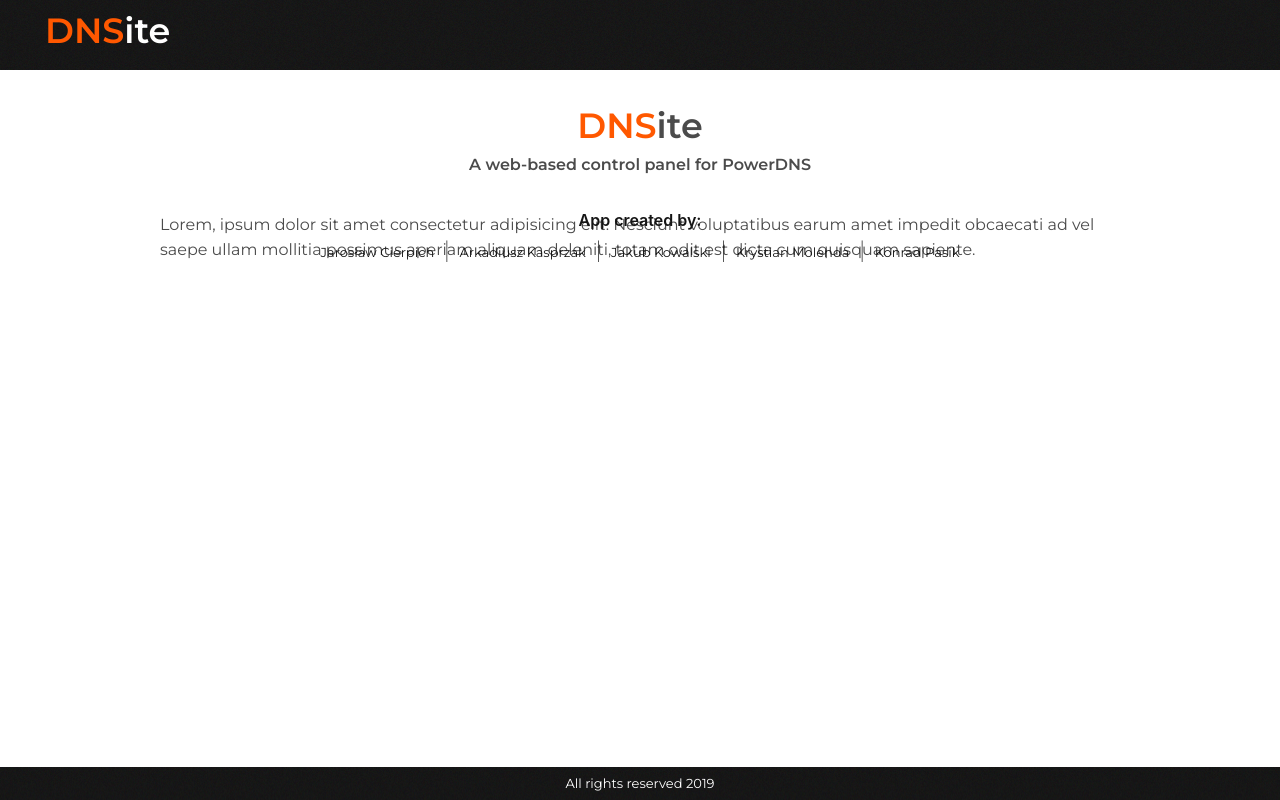
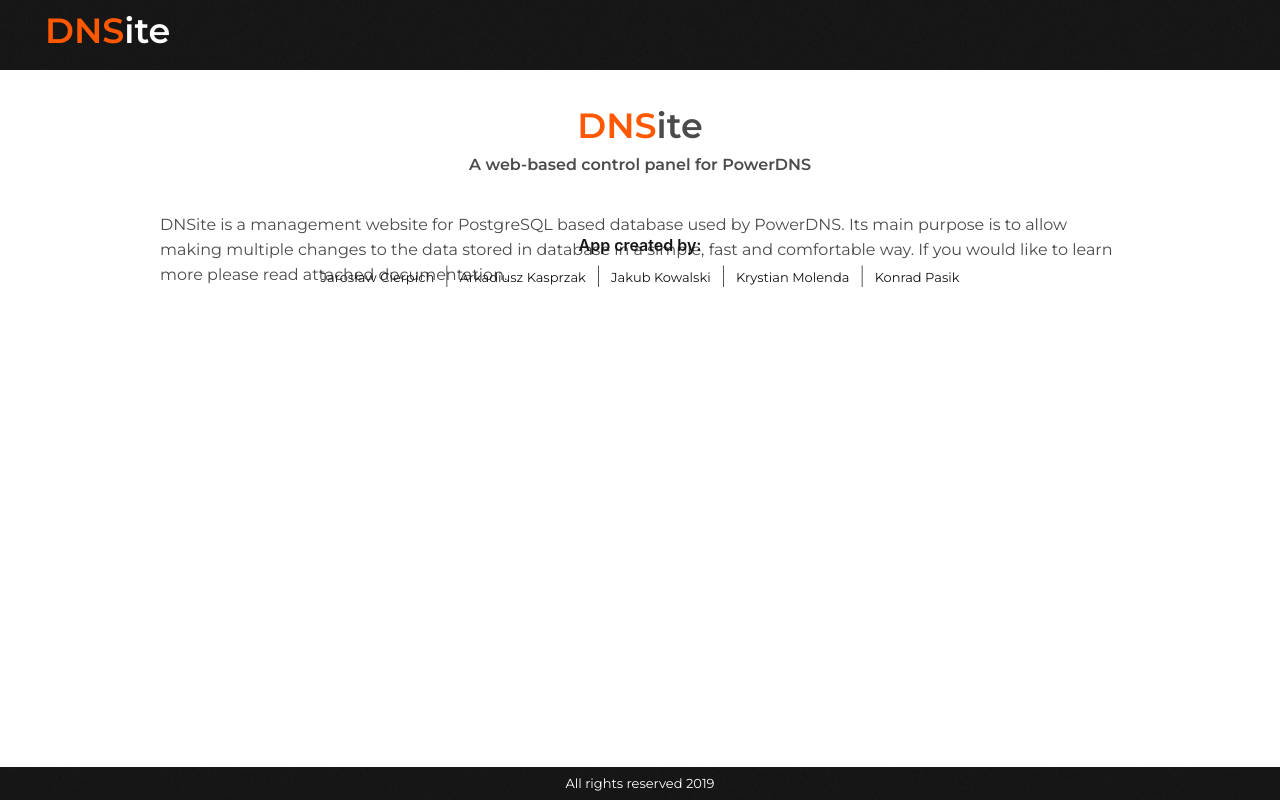
Before and after one commit to arokasprz100/DNSite, a React (Create React App) app in the folder src/main/webapp/: page /administration in a window 1280 px wide. Built offline with nearby package versions, Linux system fonts and the light colour scheme.

Commit message:
Fix column types, add website description.

```diff
--- a/src/main/webapp/src/resources/components/ReusableTable.js
+++ b/src/main/webapp/src/resources/components/ReusableTable.js
@@ -308,7 +308,7 @@
     changeEditedContent = (event, cellInfo) =>
     {
         let editedRow = JSON.parse(JSON.stringify(this.state.editedContent[cellInfo.original.tableIndex]));
-        editedRow[cellInfo.column.id] = event.target.value === '' ? null : event.target.value; // TODO: work on backend to validate empty strings
+        editedRow[cellInfo.column.id] = event.target.value === '' ? null : event.target.value;
         let notEditedRows = {}
         Object.keys(this.state.editedContent)
             .forEach((key) => {
@@ -876,12 +876,18 @@
                 return;
             }
 
-            let copiedValue = JSON.parse(JSON.stringify(this.state.copiedCell.value));
-            let editedContent = JSON.parse(JSON.stringify(this.state.editedContent));
+            let columnType = this.columnsSchema.find((elem) => { return elem.accessor === this.state.focusedCell.columnName}).type;
 
-            editedContent[this.state.focusedCell.rowNumber][this.state.focusedCell.columnName] = copiedValue;
+            if (columnType === "text" || columnType === "textarea" || columnType === "number" || columnType === "select" || columnType === "bool"
+                || (this.state.editedContent[this.state.focusedCell.rowNumber].isNewlyAdded == true && columnType == "text_editableOnlyOnAdd" ))
+            {
+                let copiedValue = JSON.parse(JSON.stringify(this.state.copiedCell.value));
+                let editedContent = JSON.parse(JSON.stringify(this.state.editedContent));
 
-            this.setState( {editedContent : editedContent} );
+                editedContent[this.state.focusedCell.rowNumber][this.state.focusedCell.columnName] = copiedValue;
+
+                this.setState( {editedContent : editedContent} );
+            }
 
         }
     }
--- a/src/main/webapp/src/resources/pages/Home.js
+++ b/src/main/webapp/src/resources/pages/Home.js
@@ -12,10 +12,9 @@
             <p>A web-based control panel for PowerDNS</p>
           </div>
           <div className="content">
-            Lorem, ipsum dolor sit amet consectetur adipisicing elit. Nesciunt
-            voluptatibus earum amet impedit obcaecati ad vel saepe ullam mollitia
-            possimus aperiam aliquam deleniti, totam odit est dicta cum quisquam
-            sapiente.
+            DNSite is a management website for PostgreSQL based database used by PowerDNS.
+            Its main purpose is to allow making multiple changes to the data stored in database in a simple, fast and comfortable way.
+            If you would like to learn more please read attached documentation.
           </div>
           </div>
           <div className="authors">
```
